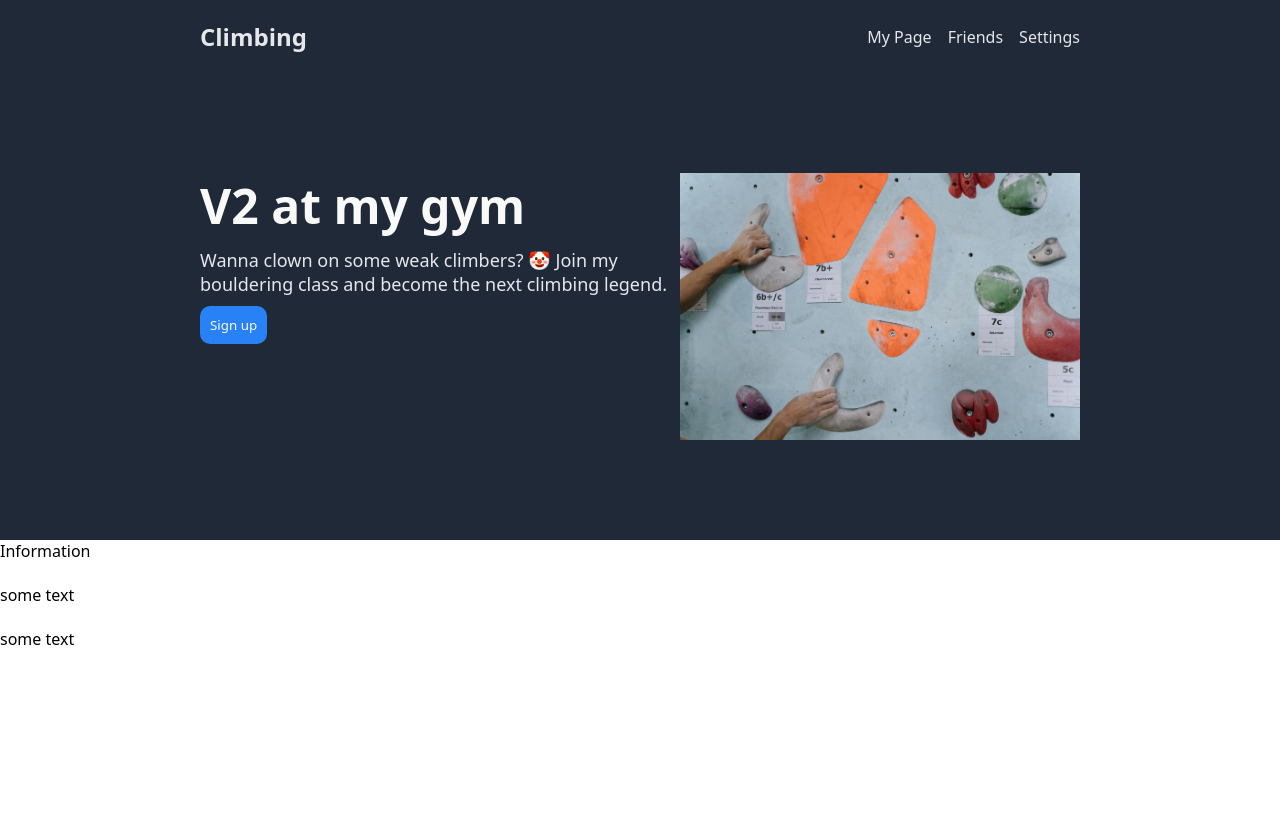
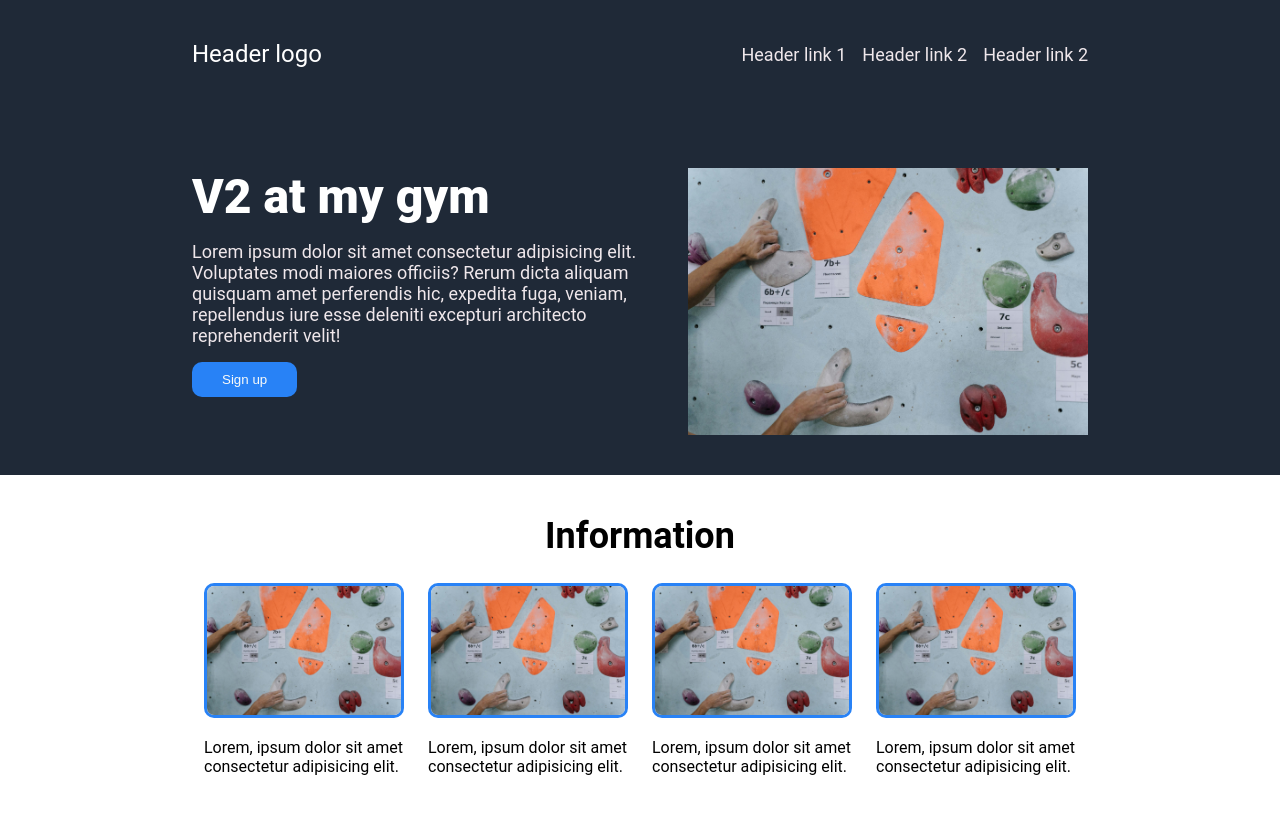
Before and after one commit to elainesajets/landing-page, a plain HTML site: page index.html in a window 1280 px wide. Shown: the top 819 px of the page. Drawn offline with Linux system fonts and the light colour scheme.

Commit message:
Restarted the project Began with the HTML structure, working my way top-down in the CSS

```diff
--- a/index.html
+++ b/index.html
@@ -9,35 +9,71 @@
   <body>
     <div class="header">
       <div class="header-top">
-        <div class="header-logo">Climbing</div>
-        <ul>
-          <li><a href="">My Page</a></li>
-          <li><a href="">Friends</a></li>
-          <li><a href="">Settings</a></li>
+        <div class="header-logo">Header logo</div>
+        <ul class="header-links">
+          <li><a href="">Header link 1</a></li>
+          <li><a href="">Header link 2</a></li>
+          <li><a href="">Header link 2</a></li>
         </ul>
       </div>
-      <div class="hero-container">
+      <div class="hero">
         <div class="hero-text">
-          <h3 class="hero-main-text">V2 at my gym</h3>
-          <p class="hero-sub-text">
-            Wanna clown on some weak climbers? 🤡 Join my bouldering class and
-            become the next climbing legend.
-          </p>
+          <div class="hero-main">V2 at my gym</div>
+          <div class="hero-sub">
+            Lorem ipsum dolor sit amet consectetur adipisicing elit. Voluptates
+            modi maiores officiis? Rerum dicta aliquam quisquam amet perferendis
+            hic, expedita fuga, veniam, repellendus iure esse deleniti excepturi
+            architecto reprehenderit velit!
+          </div>
           <button class="sign-up">Sign up</button>
         </div>
-        <img class="hero-img img" src="/img/pexels-cottonbro-6689027.jpg" />
+        <img
+          class="hero-img"
+          src="/img/pexels-cottonbro-6689027.jpg"
+          alt="photo of some climbing stuff"
+        />
       </div>
     </div>
-    <div class="info-container">
-      <div class="info-title">Information</div>
-      <div class="info-card first-card">
-        <img src="" class="info-img" />
-        <div>some text</div>
-      </div>
-      <div class="info-card second-card">
-        <img src="" class="info-img" />
-        <div>some text</div>
+    <div class="main-body">
+      <div class="information">
+        <h3>Information</h3>
+        <div class="card-container">
+          <div class="info-card first">
+            <img class="card-img" src="/img/pexels-cottonbro-6689027.jpg" />
+            <div class="card-text">
+              Lorem, ipsum dolor sit amet consectetur adipisicing elit.
+            </div>
+          </div>
+          <div class="info-card second">
+            <img class="card-img" src="/img/pexels-cottonbro-6689027.jpg" />
+            <div class="card-text">
+              Lorem, ipsum dolor sit amet consectetur adipisicing elit.
+            </div>
+          </div>
+          <div class="info-card third">
+            <img class="card-img" src="/img/pexels-cottonbro-6689027.jpg" />
+            <div class="card-text">
+              Lorem, ipsum dolor sit amet consectetur adipisicing elit.
+            </div>
+          </div>
+          <div class="info-card fourth">
+            <img class="card-img" src="/img/pexels-cottonbro-6689027.jpg" />
+            <div class="card-text">
+              Lorem, ipsum dolor sit amet consectetur adipisicing elit.
+            </div>
+          </div>
+        </div>
       </div>
     </div>
+    <div class="inspiration">
+      <div class="quote">
+        Climb higher, not just for the hold, but for the power you build with
+        every move. Each problem you solve makes you stronger, one grip at a
+        time.
+      </div>
+      <div class="source">-ChatGTP</div>
+    </div>
+    <div class="action">action</div>
+    <div class="footer">Copyright &#169; Elaine 2024</div>
   </body>
 </html>
--- a/styles.css
+++ b/styles.css
@@ -1,84 +1,172 @@
 * {
+  margin: 0;
   padding: 0;
-  margin: 0;
-  font-family: system-ui, -apple-system, BlinkMacSystemFont, "Segoe UI", Roboto,
+  box-sizing: border-box;
+}
+body {
+  display: flex;
+  flex-direction: column;
+  font-family: Roboto, system-ui, -apple-system, BlinkMacSystemFont, "Segoe UI",
     Oxygen, Ubuntu, Cantarell, "Open Sans", "Helvetica Neue", sans-serif;
+  min-width: 900px;
 }
 
-.header {
+.header,
+.footer {
   background-color: #1f2937;
-}
-
-.header-logo {
-  color: #e5e7eb;
-  font-size: 24px;
-  font-weight: bold;
+  color: #fff;
+  padding: 40px 5%;
+  min-width: 900px;
 }
 
 .header-top {
   display: flex;
+  justify-content: space-between;
   align-items: center;
-  justify-content: space-between;
-  padding: 20px 200px;
+  margin-bottom: 100px;
+  gap: 100px;
 }
 
-li {
-  list-style: none;
-}
-
-a {
-  color: #e5e7eb;
-  text-decoration: none;
-  font-weight: lighter;
+.header-logo {
+  font-size: 24px;
+  white-space: nowrap;
 }
 
 ul {
   display: flex;
+  list-style: none;
   gap: 16px;
 }
 
-.hero-container {
-  display: flex;
-  padding: 100px 200px;
-  align-content: center;
-  justify-content: space-between;
-  gap: 10px;
+a {
+  text-decoration: none;
+  white-space: nowrap;
 }
 
-.hero-img {
-  width: 400px;
+a,
+.hero-sub {
+  font-size: 18px;
+  color: #efe7eb;
+}
+
+.hero {
+  display: flex;
+  justify-content: space-between;
+  gap: 50px;
 }
 
 .hero-text {
   display: flex;
   flex-direction: column;
-  gap: 10px;
+  gap: 16px;
 }
 
-.hero-main-text {
-  color: #f9faf8;
+.hero-main {
   font-size: 48px;
   font-weight: 900;
-}
-
-.hero-sub-text {
-  font-size: 18px;
-  color: #e5e7eb;
-  font-weight: lighter;
 }
 
 .hero-text > button {
   align-self: flex-start;
 }
 
-.info-container {
-  background-color: white;
+.hero-img {
+  width: 100%;
+  max-width: 400px;
+  height: auto;
+  align-self: center;
+}
+
+.inspiration {
+  background-color: #e5e7eb;
+}
+
+.main-body {
+  display: flex;
+  flex: 1;
+  flex-direction: column;
+}
+
+.header,
+.footer,
+.information,
+.inspiration,
+.action {
+  padding: 40px 15%;
+  min-width: 900px;
+  max-width: 2000px;
+  flex: 1;
+}
+
+.footer {
+  text-align: center;
 }
 
 button {
   background-color: #2882f6;
-  padding: 10px;
+  padding: 10px 30px;
   border-radius: 10px;
   border: none;
   color: #f9faf8;
 }
+
+.information {
+  display: flex;
+  flex-direction: column;
+  justify-content: center;
+  gap: 16px;
+  flex-wrap: wrap;
+  align-content: center;
+  margin-bottom: 50px;
+}
+
+h3 {
+  width: 100%;
+  font-size: 36px;
+  text-align: center;
+  margin: 0 auto;
+}
+
+.card-container {
+  width: 100%;
+  display: flex;
+  flex-flow: row wrap;
+  justify-content: space-between;
+}
+
+.info-card {
+  display: flex;
+  flex-direction: column;
+  justify-content: space-between;
+  align-items: center;
+  gap: 10px;
+  flex: 1;
+}
+
+.card-img {
+  width: 200px;
+  border: 3px solid #2882f6;
+  border-radius: 10px;
+  margin: 10px;
+}
+
+.card-text {
+  max-width: 200px;
+}
+
+.inspiration {
+  display: flex;
+  flex-direction: column;
+  padding: 8% 20%;
+}
+
+.quote {
+  align-self: flex-start;
+  font-size: 36px;
+  font-style: italic;
+  font-weight: lighter;
+}
+
+.source {
+  align-self: flex-end;
+}
```
Also changed, not shown: notes.txt (added), 2 other files.
